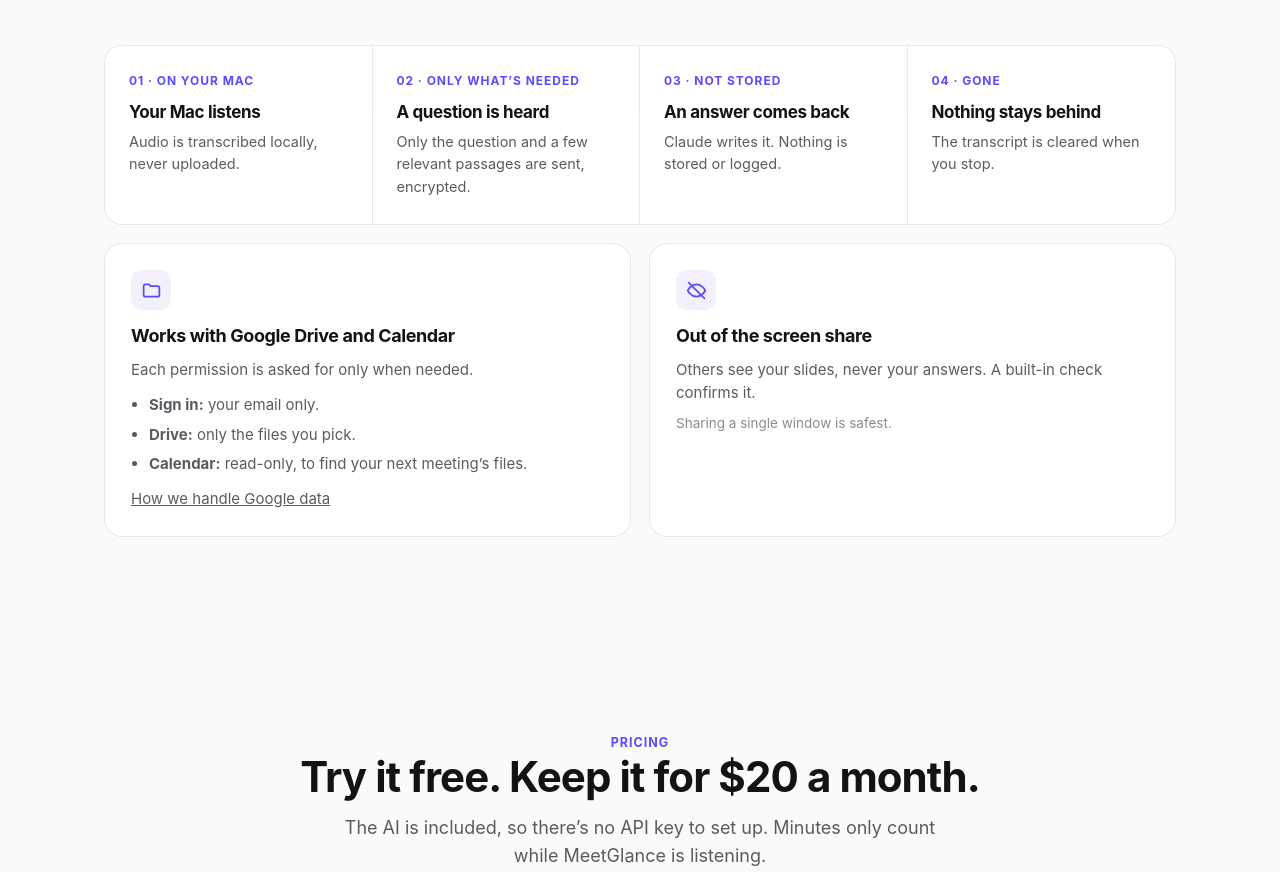
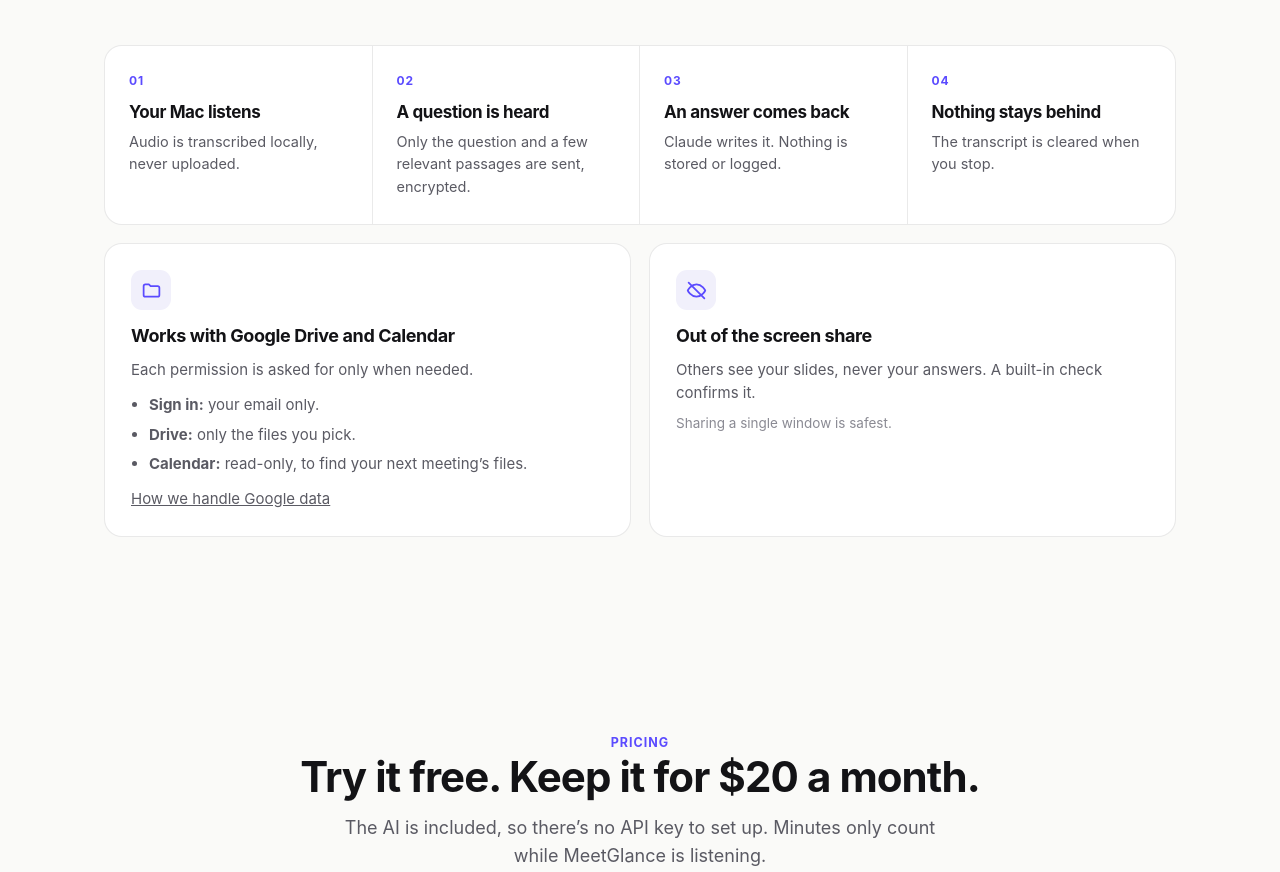
Before and after one commit to ckarthikv/meetglance-site, a plain HTML site: page index.html in a window 1280 px wide. Shown: the part 3443-4315 px from the top of the page. Drawn offline with Linux system fonts and the light colour scheme.

Commit message:
Homepage: plain step numbers in privacy flow
Co-Authored-By: Claude Opus 5.5 <noreply@anthropic.com>

```diff
--- a/index.html
+++ b/index.html
@@ -335,10 +335,10 @@
       <p class="lead">Never recorded. Only what&rsquo;s needed for an answer leaves your Mac.</p>
     </div>
     <div class="flow">
-      <div><div class="k">01 · ON YOUR MAC</div><h3>Your Mac listens</h3><p>Audio is transcribed locally, never uploaded.</p></div>
-      <div><div class="k">02 · ONLY WHAT&rsquo;S NEEDED</div><h3>A question is heard</h3><p>Only the question and a few relevant passages are sent, encrypted.</p></div>
-      <div><div class="k">03 · NOT STORED</div><h3>An answer comes back</h3><p>Claude writes it. Nothing is stored or logged.</p></div>
-      <div><div class="k">04 · GONE</div><h3>Nothing stays behind</h3><p>The transcript is cleared when you stop.</p></div>
+      <div><div class="k">01</div><h3>Your Mac listens</h3><p>Audio is transcribed locally, never uploaded.</p></div>
+      <div><div class="k">02</div><h3>A question is heard</h3><p>Only the question and a few relevant passages are sent, encrypted.</p></div>
+      <div><div class="k">03</div><h3>An answer comes back</h3><p>Claude writes it. Nothing is stored or logged.</p></div>
+      <div><div class="k">04</div><h3>Nothing stays behind</h3><p>The transcript is cleared when you stop.</p></div>
     </div>
     <div class="google">
       <div class="card">
```
